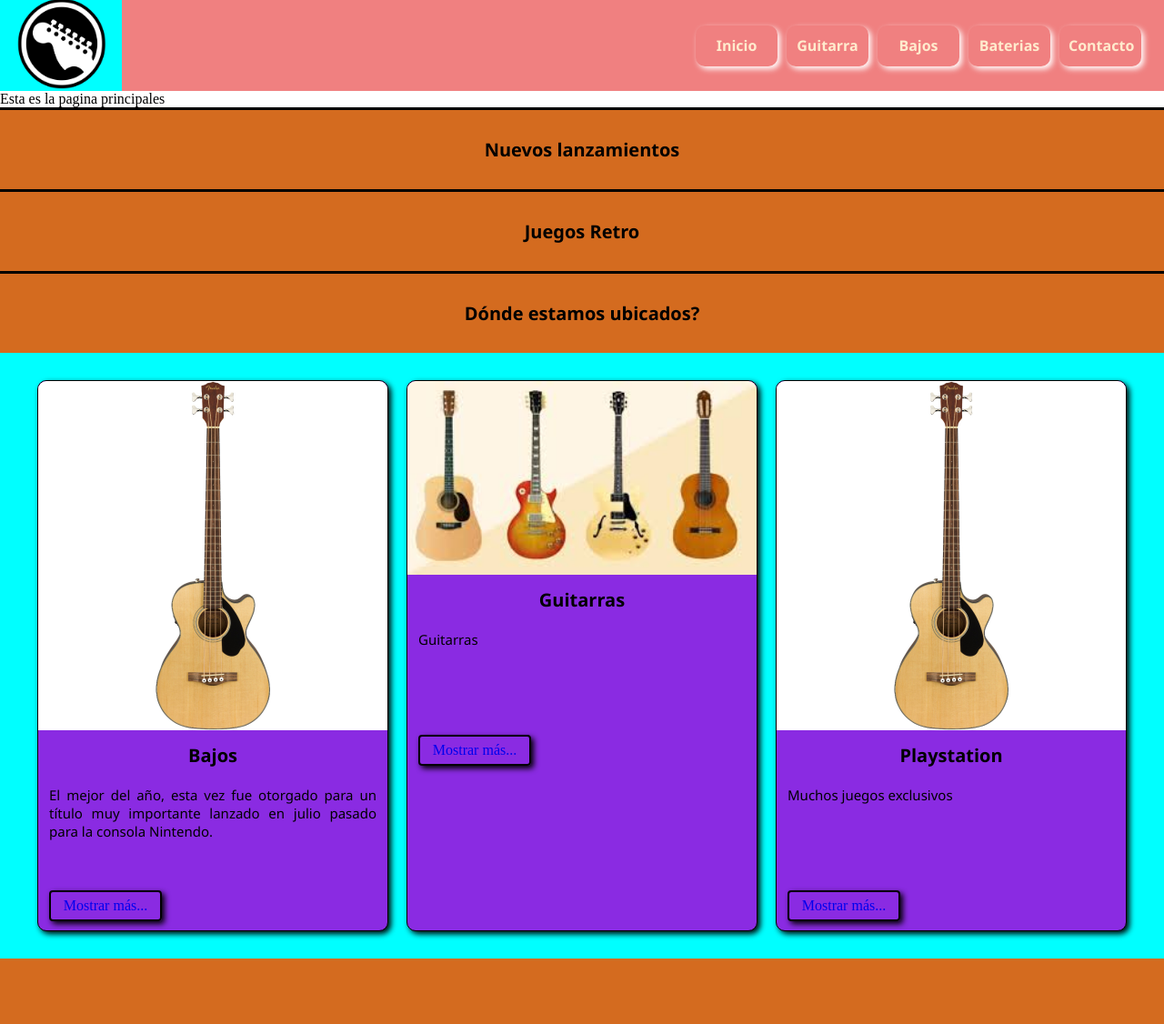
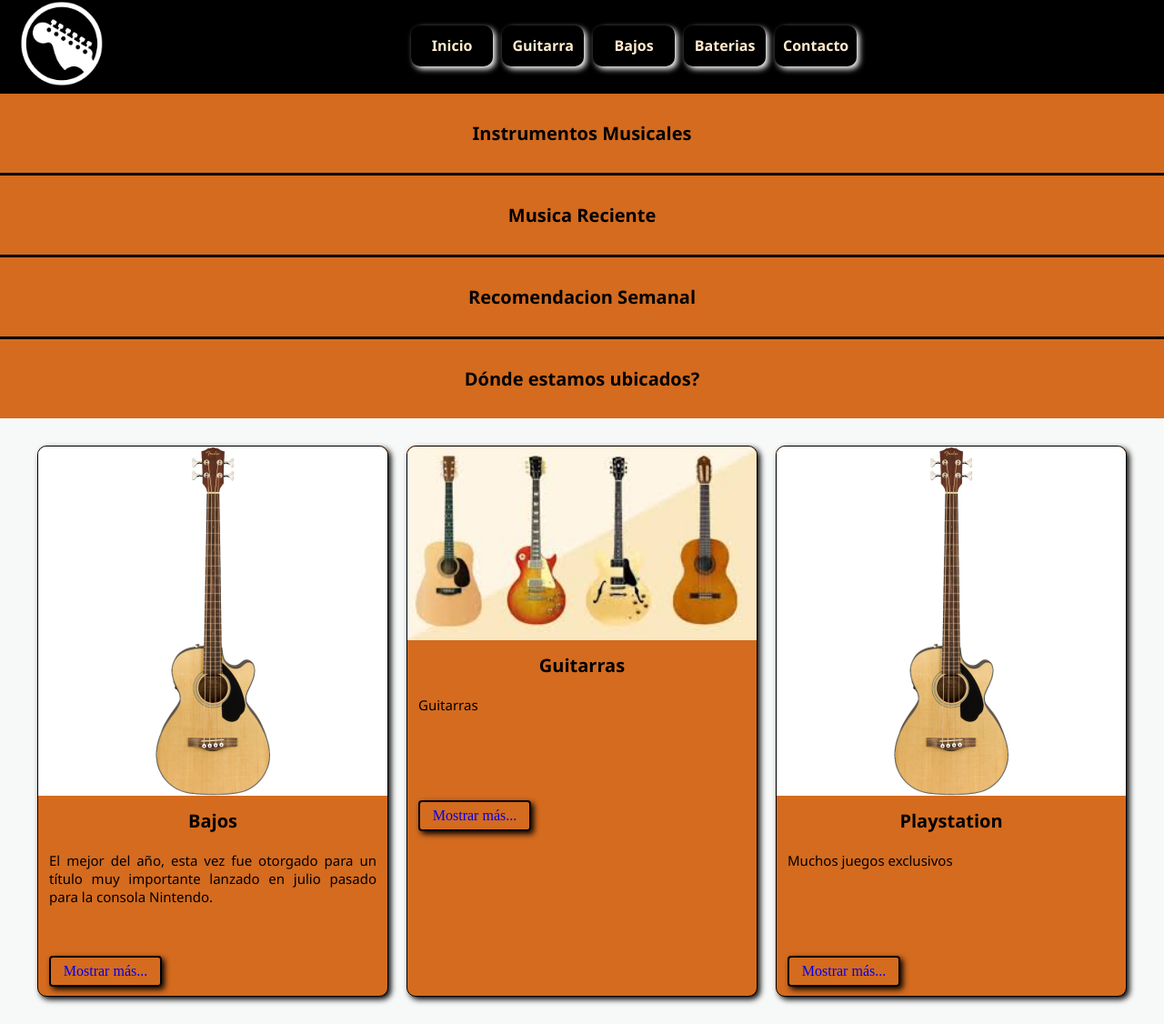
Before and after one commit to Emma25AR/tercera-1, a PHP site: page / in a window 1280 px wide. Shown: the whole page at 91% size. Before the commit the page ends 1054 px from the top, so only its background shows below. Run offline with PHP 8.4, Linux system fonts and the light colour scheme.

Commit message:
Arreglar info, cambiar estilo

```diff
--- a/css/main.css
+++ b/css/main.css
@@ -16,7 +16,7 @@ menu {
 .menu-izquierda {
     width: 150px;
     height: 100%;
-    background-color: aqua;
+
     display: flex;
     flex-direction: row;
     align-items: center;
@@ -32,11 +32,10 @@ menu {
 .menu-derecha {
     width: 100%;
     height: 100%;
-    background-color: lightcoral;
     display: flex;
     flex-direction: row;
     align-items: center;
-    justify-content: space-around;
+    justify-content: center;
 }
 
 .menu-derecha a {
@@ -45,7 +44,7 @@ menu {
     display: flex;
     flex-direction: row;
     align-items: center;
-    justify-content: space-around;
+    justify-content: center;
     text-decoration: none;
     color: blanchedalmond;
     font-weight: bold;
@@ -56,11 +55,15 @@ menu {
     border-radius: 10px;
 }
 
+.menu-derecha a:hover{
+    background-color: rgb(46, 45, 45);
+}
+
 .menu-container {
     width: 100%;
     height: 100%;
     display: flex;
-    justify-content: flex-end;
+    justify-content: center;
     align-items: center;
     position: relative;
     padding-right: 20px;
@@ -86,7 +89,7 @@ menu {
 
 .card-list {
 
-    background-color: aqua;
+    background-color: rgb(247, 248, 248);
     width: 100%;
     height: auto;
     display: flex;
@@ -98,7 +101,7 @@ menu {
 
 .card-item {
 
-    background-color: blueviolet;
+    background-color: rgb(212, 107, 31);
     width: 30%;
     height: auto;
     margin: 0 10px;
@@ -220,7 +223,19 @@ menu {
     display: none;
 }
 
+.accordion-desc a {
+    color: black;
+    font-weight: bold;
+    text-decoration: none;
+}
+
+.accordion-desc a:hover {
+  text-decoration: underline;
+  color: rgb(54, 54, 54);
+}
+
 .tab-active .accordion-desc {
+
     width: 100%;
     height: auto;
     display: flex;
@@ -229,6 +244,8 @@ menu {
     justify-content: center;
     background-color: rgb(255, 169, 108);
     border-top: 1px solid black;
+    font-family: 'Segoe UI', Tahoma, Geneva, Verdana, sans-serif;
+    font-weight: bold;
     padding: 20px 0;
 
 }
--- a/index.php
+++ b/index.php
@@ -1,7 +1,7 @@
 
 <?php require_once "./vistas/vista_superior.php" ?>
 
-Esta es la pagina principales
+
 
 <body >
 <div class="main-accordion-container"></div>
--- a/script/accordion.js
+++ b/script/accordion.js
@@ -2,12 +2,20 @@ console.log("Cargando Acordión...");
 
 const dataAccordion = [
   {
-    title: "Nuevos lanzamientos",
-    desc: "Ofrecemos lo último en videojuegos.",
+    title: "Instrumentos Musicales",
+    desc: "Ofrecemos instrumentos de alta calidad",
   },
   {
-    title: "Juegos Retro",
-    desc: "Contamos con una gran extensión de juegos retro.",
+    title: "Musica Reciente",
+    desc: "Tame Impala lanza su reciente Tiny desk",
+    link: "https://youtu.be/xSDfCwDmJNo?si=hIYw1IMOcvFHTobE",
+    desc2: "Macario Martinez - Otra vez",
+    link2: "https://youtu.be/WdzYTblHzG4?si=kDYL-ZMHKrrHqiQT",
+  },
+  {
+    title: "Recomendacion Semanal",
+    desc: "Adios Cometa - Transparente - Conquista Sessions 33",
+    link: "https://youtu.be/eJD_g8TbkS0?si=xQg_iCXjpPzbHDgF",
   },
   {
     title: "Dónde estamos ubicados?",
@@ -41,12 +49,19 @@ const dataAccordion = [
       }
     },
 
-    tplAccordionItem: function (item) {
-      return `<div class='accordion-item'>
-                <div class='accordion-title'><p>${item.title}</p></div>
-                <div class='accordion-desc'><p>${item.desc}</p></div>
-            </div>`;
-    },
+tplAccordionItem: function (item) {
+  // Si el item tiene link, usar <a>, si no usar <p>
+  let descHTML = item.link
+    ? `<a href="${item.link}" target="_blank" rel="noopener noreferrer">${item.desc}</a>`
+    : `<p>${item.desc}</p>`;
+
+  return `
+    <div class='accordion-item'>
+      <div class='accordion-title'><p>${item.title}</p></div>
+      <div class='accordion-desc'>${descHTML}</div>
+    </div>
+  `
+},
 
     showTab: function (refItem) {
       let activeTab = document.querySelector("tab-active");
```
